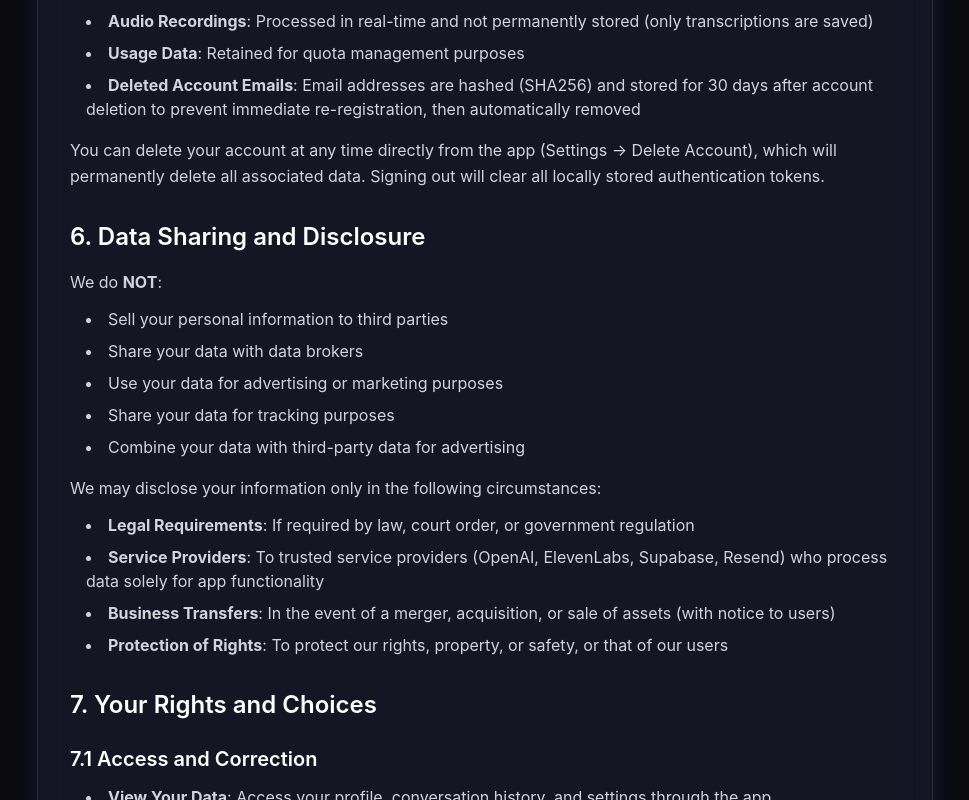
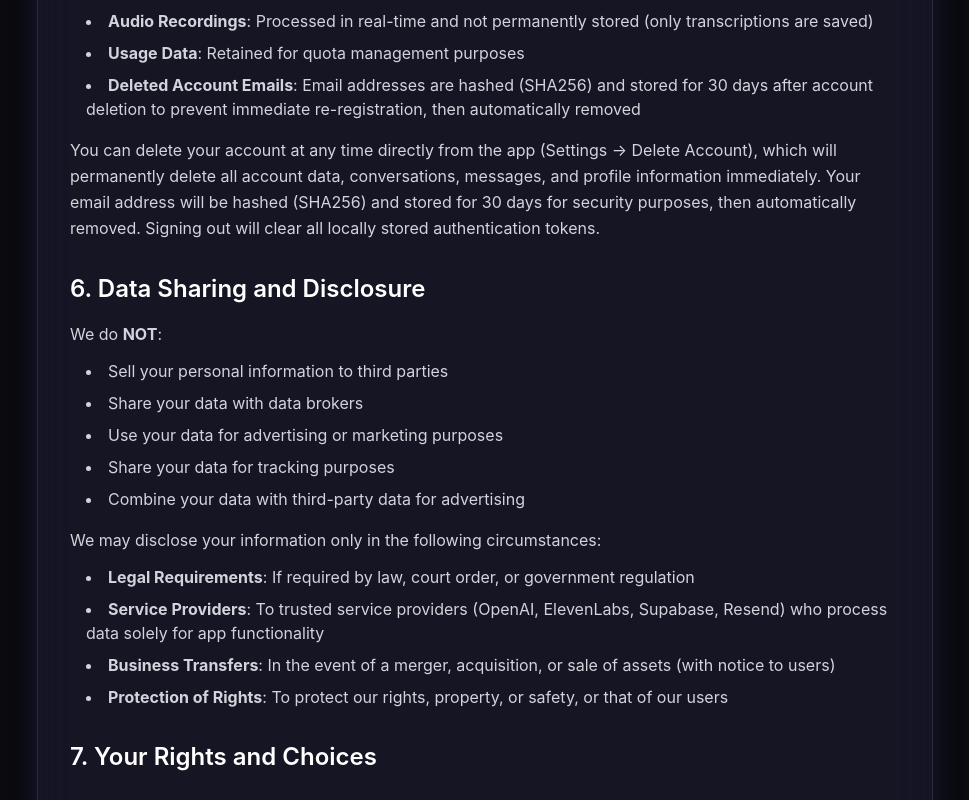
Before and after one commit to TheStartUp-ADK/NedilAI_Website, a Next.js app: page /privacy-policy in a window 1280 px wide. Shown: the part 3720-4520 px from the top of the page, without its empty margins (155-1124 px from the left). Built offline with nearby package versions, Linux system fonts and the light colour scheme.

Commit message:
Clarify account deletion process in Privacy Policy by specifying that all account data, conversations, messages, and profile information are permanently deleted immediately. Update language regarding email address hashing and retention for enhanced user understanding.

```diff
--- a/app/privacy-policy/page.tsx
+++ b/app/privacy-policy/page.tsx
@@ -187,7 +187,7 @@ export default function PrivacyPolicy() {
                   <li><strong>Deleted Account Emails</strong>: Email addresses are hashed (SHA256) and stored for 30 days after account deletion to prevent immediate re-registration, then automatically removed</li>
                 </ul>
                 <p className="text-gray-300 leading-relaxed mt-4">
-                  You can delete your account at any time directly from the app (Settings → Delete Account), which will permanently delete all associated data. Signing out will clear all locally stored authentication tokens.
+                  You can delete your account at any time directly from the app (Settings → Delete Account), which will permanently delete all account data, conversations, messages, and profile information immediately. Your email address will be hashed (SHA256) and stored for 30 days for security purposes, then automatically removed. Signing out will clear all locally stored authentication tokens.
                 </p>
               </section>
 
@@ -237,7 +237,7 @@ export default function PrivacyPolicy() {
                   <li>If you need to remove the 30-day email restriction, contact support at <a href="mailto:support@nedilai.com" className="text-primary-accent hover:underline">support@nedilai.com</a></li>
                 </ul>
                 <p className="text-gray-300 leading-relaxed mt-4">
-                  <strong>Important:</strong> Account deletion is permanent and cannot be undone. All your data will be permanently removed from our systems.
+                  <strong>Important:</strong> Account deletion is permanent and cannot be undone. All your account data, conversations, messages, and profile information will be permanently deleted immediately. Your email address will be hashed (SHA256) and stored for 30 days for security purposes to prevent immediate re-registration, then automatically removed. The email hash cannot be reversed to reveal your original email address.
                 </p>
 
                 <h3 className="text-xl font-semibold mb-3 mt-6">7.3 GDPR Rights (European Users)</h3>
```
